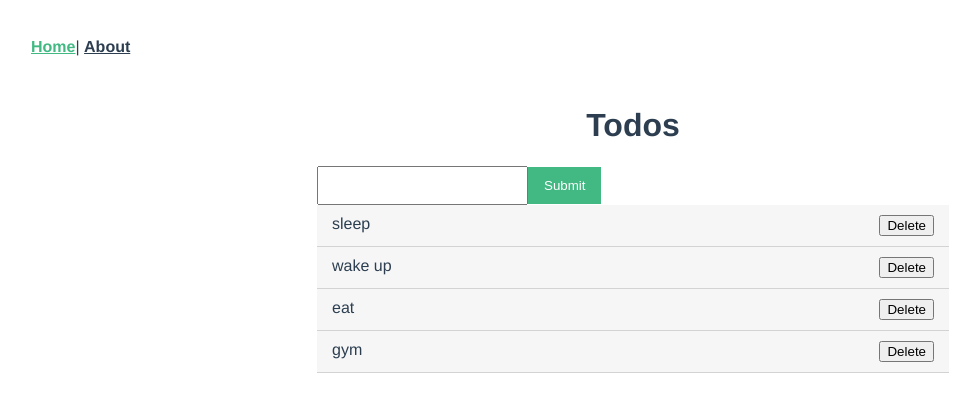
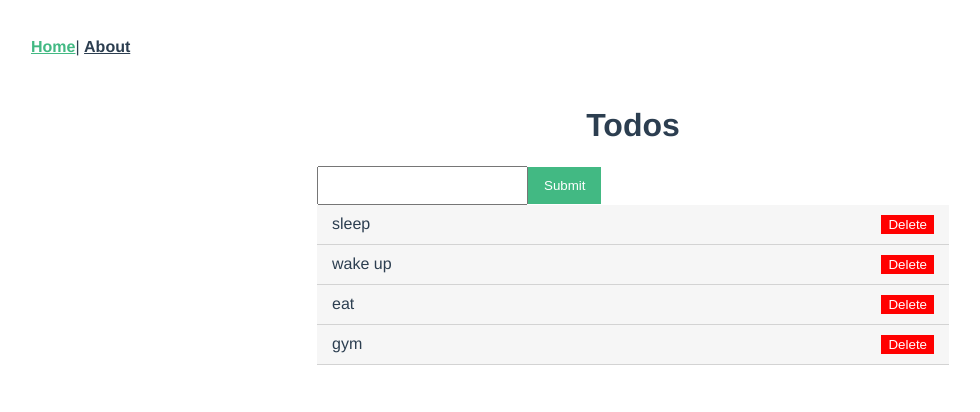
Before and after one commit to sherwin-yu/vue, a Vue app: page /#/ in a window 1280 px wide. Shown: the top 412 px of the page, without its empty margins (7-987 px from the left). Built offline with nearby package versions, Linux system fonts and the light colour scheme.

Commit message:
style del button

```diff
--- a/src/components/TodoItem.vue
+++ b/src/components/TodoItem.vue
@@ -4,7 +4,7 @@
       <div class="todo-item">
         <div class="flex-container">
           <div>{{todo}}</div>
-          <button>Delete</button>
+          <button class="del-button">Delete</button>
         </div>
       </div>
     </div>
@@ -33,4 +33,9 @@ export default {
   background-color: #f6f6f6;
   border-bottom: 1px solid lightgray;
 }
+.del-button {
+  background-color: red;
+  color: white;
+  border: 1px solid transparent;
+}
 </style>
```
